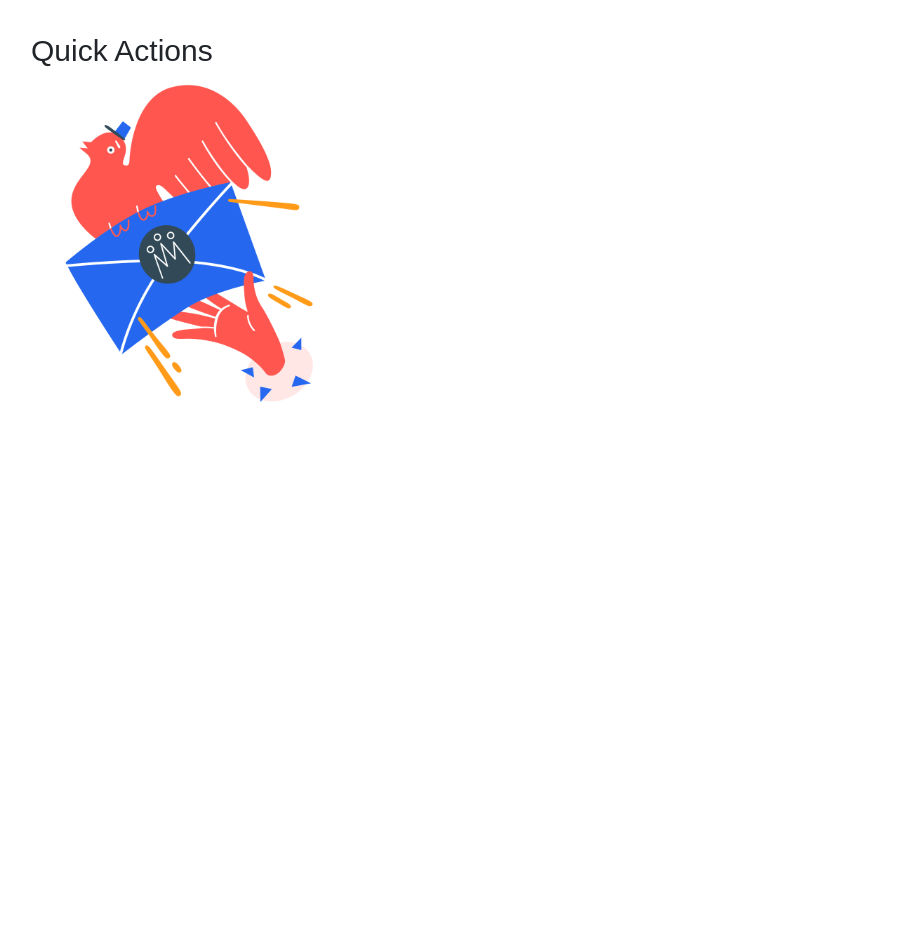
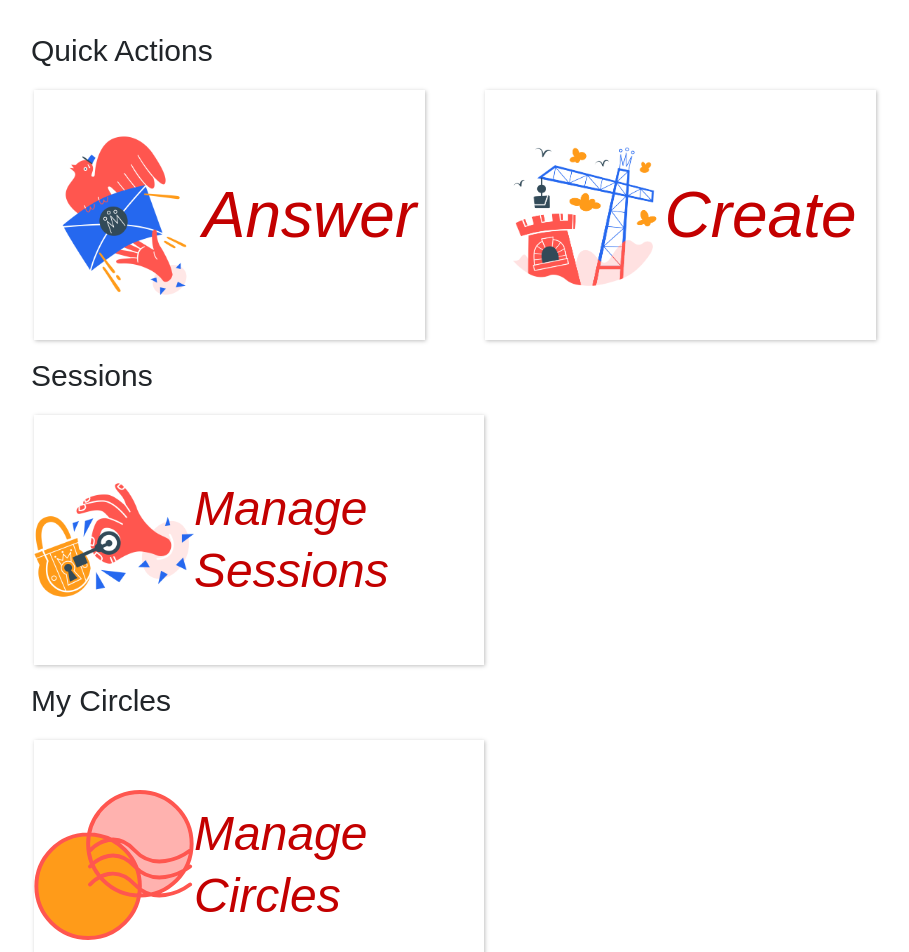
Before and after one commit to fastcast-io/Fastcast-node, a Next.js app: page /home in a window 1280 px wide. Shown: the top 952 px of the page, without its empty margins (155-1064 px from the left). Before the commit the page ends 800 px from the top, so only its background shows below. Built offline with nearby package versions, Linux system fonts and the light colour scheme; no server answers.

Commit message:
rushing the ui

```diff
--- /dev/null
+++ b/components/Helpers/ActionCard.tsx
@@ -0,0 +1,54 @@
+import ActionCardText from './ActionCardText'
+
+interface IActionCardProp {
+    ImageComponent: any,
+    styles: {
+        width: string,
+        height: string
+    },
+    textValue: string,
+    format: "big" | "normal"
+}
+
+const ActionCard = ({ ImageComponent, styles, textValue, format } : IActionCardProp) => {
+    return (
+        <>
+            <div className="action-card">
+                <ImageComponent styles={styles} />
+                <ActionCardText textValue={textValue} format={format} />
+                {/* <div>
+                    <div className="indicator">TEST</div>
+                </div> */}
+            </div>
+            <style jsx>{`
+                .action-card {
+                    display: flex;
+                    flex-direction: row;
+                    justify-content: center;
+                    align-items: center;
+                    cursor: pointer;
+                    background: #FFFFFF;
+                    box-shadow: 0.5px 0.5px 4px rgba(0, 0, 0, 0.25);
+                    width: 450px;
+                    height: 250px;
+                    margin-right: 60px;
+                }
+
+                .action-card:hover {
+                    /* border-bottom: 3px solid #C30000; */
+                    /* background: #F9F6EF; */
+                    /* cursor: loading; */
+                }
+
+                /* .indicator {
+                    background: #F9F6EF;
+                    width: 3px;
+                    min-width: 3px;
+                    max-width: 3px;
+                } */
+            `}</style>
+        </>
+    )
+}
+
+export default ActionCard
--- /dev/null
+++ b/components/Helpers/ActionCardText.tsx
@@ -0,0 +1,35 @@
+interface IActionCardProp {
+    textValue: string,
+    format: string
+}
+
+const ActionCardText = ({ textValue, format } : IActionCardProp) => {
+
+    return (
+        <div>
+            <span className={`action-card-${format}`}>
+                {textValue}
+            </span>
+            <style jsx>{`
+                .action-card-big {
+                    font-style: italic;
+                    font-weight: normal;
+                    font-size: 64px;
+                    line-height: 83px;
+                    color: #C30000;
+                }
+
+                /* TODO: IMPORT FROM ONE AND CUSTOMIZE */
+                .action-card-normal {
+                    font-style: italic;
+                    font-weight: normal;
+                    font-size: 48px;
+                    line-height: 62px;
+                    color: #C30000;
+                }
+            `}</style>
+        </div>
+    )
+}
+
+export default ActionCardText
--- /dev/null
+++ b/components/Helpers/ActionSection.tsx
@@ -0,0 +1,31 @@
+import { ActionTitle, AnswerActionIcon, ActionCard, CreateActionIcon } from './'
+import { IActionSectionProp } from '../global/FastcastGlobalTypes'
+
+const ActionSection = ({ SectionTitle, ActionCards } : IActionSectionProp ) => {
+
+    return (
+        <>
+            <ActionTitle textValue={SectionTitle} />
+            <div className="quick-actions">
+                {ActionCards.map((actionObject) => (
+                    <ActionCard
+                        ImageComponent={actionObject.IconComponent}
+                        styles={actionObject.Styles}
+                        format={actionObject.Format as ("big" | "normal")}
+                        textValue={actionObject.TextValue}
+                        key={`${actionObject.TextValue}`}
+                    />
+                ))}
+            </div>
+            <style jsx>{`
+                .quick-actions {
+                    display: flex;
+                    flex-direction: row;
+                    padding: 8px;
+                }
+                `}</style>
+        </>
+    )
+}
+
+export default ActionSection
--- a/components/Helpers/index.tsx
+++ b/components/Helpers/index.tsx
@@ -6,9 +6,11 @@ import {
   SessionsActionIcon,
   TemplatesActionIcon
 } from "./HomeActionIcons";
+import ActionCard from "./ActionCard"
 
 export {
   ActionTitle,
+  ActionCard,
   AnswerActionIcon,
   CirclesActionIcon,
   CreateActionIcon,
--- a/components/global/Footer/index.tsx
+++ b/components/global/Footer/index.tsx
@@ -12,8 +12,8 @@ const Footer = () => {
   return (
     // <footer className="footer">
     // {/* // <div className="footer"> */}
-    <Container>
-        <Navbar fixed="bottom" expand="lg" bg="dark" variant="dark">
+    // <Container>
+        <Navbar /*fixed="bottom"*/ expand="lg" bg="dark" variant="dark">
         <Navbar.Brand>
             <div className="footer-left">
             <FastcastFullLogo styles={brandStyles} />
@@ -44,7 +44,7 @@ const Footer = () => {
             }
         `}</style>
         </Navbar>
-    </Container>
+    // </Container>
     // {/* </div> */}
     //  </footer>
   );
--- a/components/global/Main.tsx
+++ b/components/global/Main.tsx
@@ -23,15 +23,15 @@ const Main = ({ Component, pageProps, children }: MainProps) => {
   const router = useRouter();
   const [userInfo, setUserInfo] = useState<IUserInfo>(initialState);
   const [isLoggedIn, setIsLoggedIn] = useState<boolean>(false);
-
+  let index = router.pathname == 'index' || router.pathname == ''
 
   // TODO: MAKE LOGIN/LOGOUT TRANSITIONS SMOOTHER
   useEffect(() => {
     setIsLoggedIn(authStatus.isLoggedIn as boolean);
     setUserInfo(authStatus.firebase.getUserInfo());
+    index = router.pathname == 'index' || router.pathname == ''
 
     return () => {
-      //
       // TODO: implement the cleanup method
     };
   }, [authStatus.isLoggedIn]);
@@ -61,7 +61,7 @@ const Main = ({ Component, pageProps, children }: MainProps) => {
           {...userInfo}
         />
       )}
-      <div className="main-wrapper">
+      {true && (<div className="main-wrapper">
         <div className="content-wrapper">
           <Container>
             <Component
@@ -74,7 +74,7 @@ const Main = ({ Component, pageProps, children }: MainProps) => {
             />
           </Container>
         </div>
-      </div>
+      </div>)}
       <style jsx>{`
       .main-wrapper {
         display: flex;
--- a/pages/home.tsx
+++ b/pages/home.tsx
@@ -1,14 +1,67 @@
 import { Container } from 'react-bootstrap'
-import { ActionTitle, AnswerActionIcon } from '../components/Helpers'
+import { ActionTitle, AnswerActionIcon, ActionCard, CreateActionIcon, SessionsActionIcon, CirclesActionIcon, TemplatesActionIcon } from '../components/Helpers'
+import ActionSection from '../components/Helpers/ActionSection'
+import { IActionCardProp } from '../components/global/FastcastGlobalTypes'
+// TODO: CREATE A REDIRECT COMPONENT WHICH WRAPS EVERYTHING OR LOADS! AND HAS BACKGROUND
 
-// TODO: CREATE A REDIRECT COMPONENT WHICH WRAPS EVERYTHING OR LOADS! AND HAS BACKGROUND
-const Home = (props: React.ComponentProps<any>) => (
+
+const Home = (props: React.ComponentProps<any>) => {
+
+    const styles = {
+        height: '10rem',
+        width: '10rem'
+    }
+
+    const QuickActions = [
+        {
+            IconComponent: AnswerActionIcon,
+            Styles: styles,
+            Format : "big",
+            TextValue: "Answer"
+        },
+        {
+            IconComponent: CreateActionIcon,
+            Styles: styles,
+            Format: "big",
+            TextValue: "Create"
+        },
+    ]
+
+    const Sessions = [
+        {
+            IconComponent: SessionsActionIcon,
+            Styles: styles,
+            Format: "normal",
+            TextValue: "Manage Sessions"
+        }
+    ]
+
+    const MyCircles = [
+        {
+            IconComponent: CirclesActionIcon,
+            Styles: styles,
+            Format: "normal",
+            TextValue: "Manage Circles"
+        }
+    ]
+
+    const MyTemplates = [
+        {
+            IconComponent: TemplatesActionIcon,
+            Styles: styles,
+            Format: "normal",
+            TextValue: "Manage Templates"
+        }
+    ]
+
+    return (
     <Container>
-        <div>
-            <ActionTitle textValue={"Quick Actions"}/>
-            <AnswerActionIcon styles={{ height: '20rem', width: '20rem' }}/>
-        </div>
+        <ActionSection SectionTitle={"Quick Actions"} ActionCards={QuickActions as unknown as IActionCardProp[]} />
+        <ActionSection SectionTitle={"Sessions"} ActionCards={Sessions as unknown as IActionCardProp[]} />
+        <ActionSection SectionTitle={"My Circles"} ActionCards={MyCircles as unknown as IActionCardProp[]} />
+        <ActionSection SectionTitle={"My Templates"} ActionCards={MyTemplates as unknown as IActionCardProp[]} />
+
     </Container>
-)
+)}
 
 export default Home
```
Also changed, not shown: components/global/FastcastGlobalTypes.tsx (+15 -0 lines), pages/index.tsx (line endings or trailing spaces).
